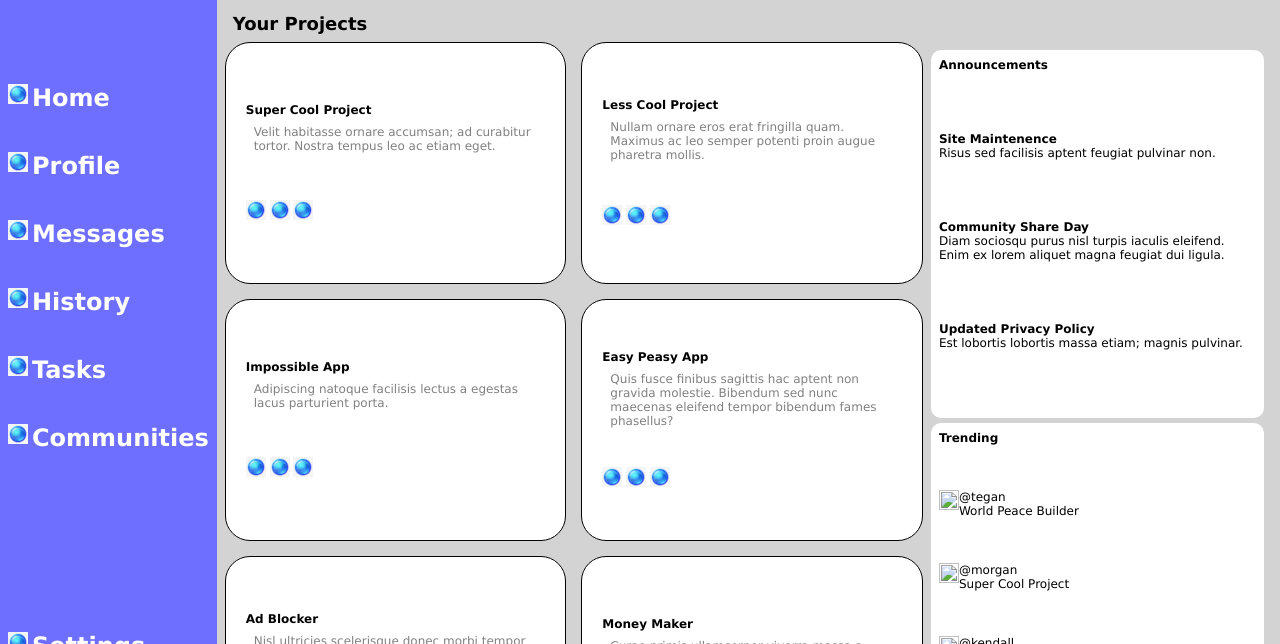
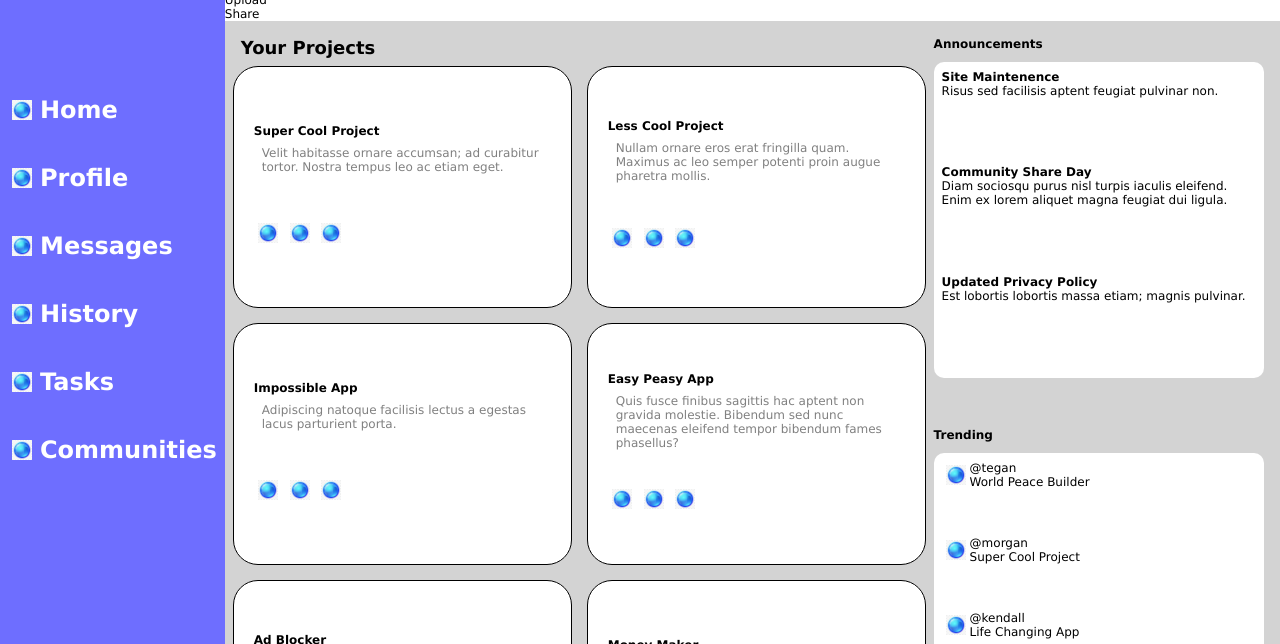
Before and after one commit to jackfine01/admin-dashboard, a plain HTML site: page index.html in a window 1280 px wide. Shown: the part 156-800 px from the top of the page. Drawn offline with Linux system fonts and the light colour scheme.

Commit message:
shuffled around left main area tabs.:

```diff
--- a/index.html
+++ b/index.html
@@ -166,8 +166,9 @@
         </div>
 
         <div class="leftSideBar">
+            <div class="leftSideCardTitle">Announcements</div>
             <div class="leftSideBarArea">
-                <div class="leftSideCardTitle">Announcements</div>
+
 
                 <div class="leftCard">
                     <div class="leftSideCardTitle">Site Maintenence</div>
@@ -184,12 +185,12 @@
                     <div class="leftSideCardContent">Est lobortis lobortis massa etiam; magnis pulvinar.</div>
                 </div>
             </div>
+            <div class="leftSideCardTitle">Trending</div>
+            <div class="leftSideBarArea">
 
-            <div class="leftSideBarArea">
-                <div class="leftSideCardTitle">Trending</div>
 
                 <div class="profile">
-                    <img src="" alt="">
+                    <img src="btn.png" alt="btn">
                     <div class="profContent">
                         <div class="profTitle">@tegan</div>
                         <div class="profDesc">World Peace Builder</div>
@@ -197,7 +198,7 @@
                 </div>
 
                 <div class="profile">
-                    <img src="" alt="">
+                    <img src="btn.png" alt="btn">
                     <div class="profContent">
                         <div class="profTitle">@morgan</div>
                         <div class="profDesc">Super Cool Project</div>
@@ -205,7 +206,7 @@
                 </div>
 
                 <div class="profile">
-                    <img src="" alt="">
+                    <img src="btn.png" alt="btn">
                     <div class="profContent">
                         <div class="profTitle">@kendall</div>
                         <div class="profDesc">Life Changing App</div>
@@ -213,7 +214,7 @@
                 </div>
 
                 <div class="profile">
-                    <img src="" alt="">
+                    <img src="btn.png" alt="btn">
                     <div class="profContent">
                         <div class="profTitle">@alex</div>
                         <div class="profDesc">No Traffic Maker</div>
--- a/style.css
+++ b/style.css
@@ -6,6 +6,8 @@
 img{
     height: 20px;
     width: 20px;
+    padding:2px;
+    margin:2px;
 }
 
 html,body{
@@ -72,7 +74,7 @@ html,body{
 }
 .projects{
     display: grid;
-    grid-template-columns: repeat(2, minmax(250px,1fr));
+    grid-template-columns: repeat(auto-fit, minmax(250px,1fr));
     gap: 15px;
     grid-area: 2 / 1 / 2 / 1;
 }
@@ -81,10 +83,10 @@ html,body{
 .leftSideBar{
     display: grid;
     grid-template-columns: 1fr;
-    grid-template-rows: 1fr 1fr;
+    grid-template-rows: 20px 1fr 20px 1fr;
     gap: 5px;
     padding: 8px;
-    grid-area: 2 / 2 / 2 / 2;
+    grid-area: 1 / 2 / 3 / 2;
 }
 
 
@@ -93,6 +95,7 @@ html,body{
     border-radius: 10px;
     display: grid;
     padding: 8px;
+    height: 300px;
 }
 .profile{
     display: flex;
```
